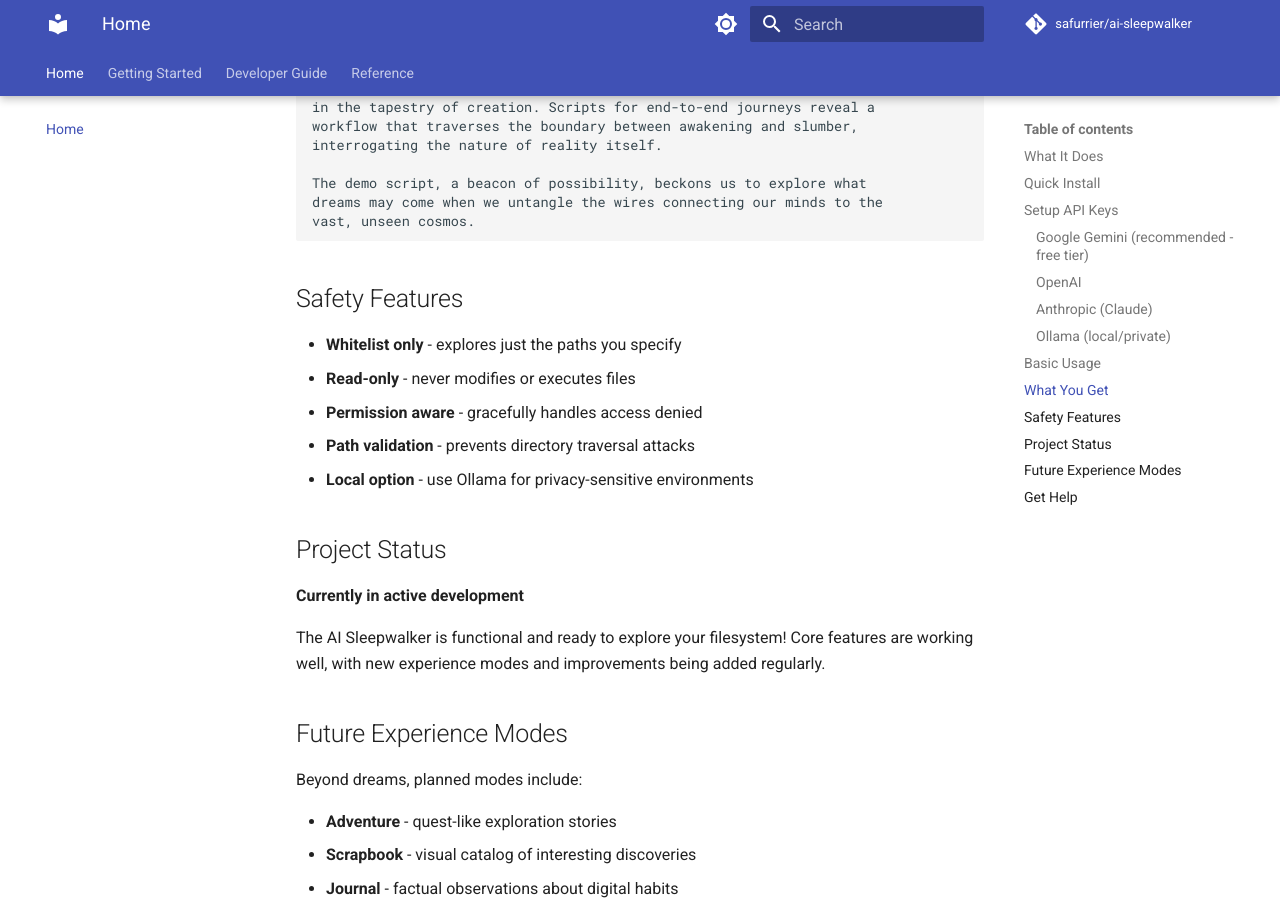
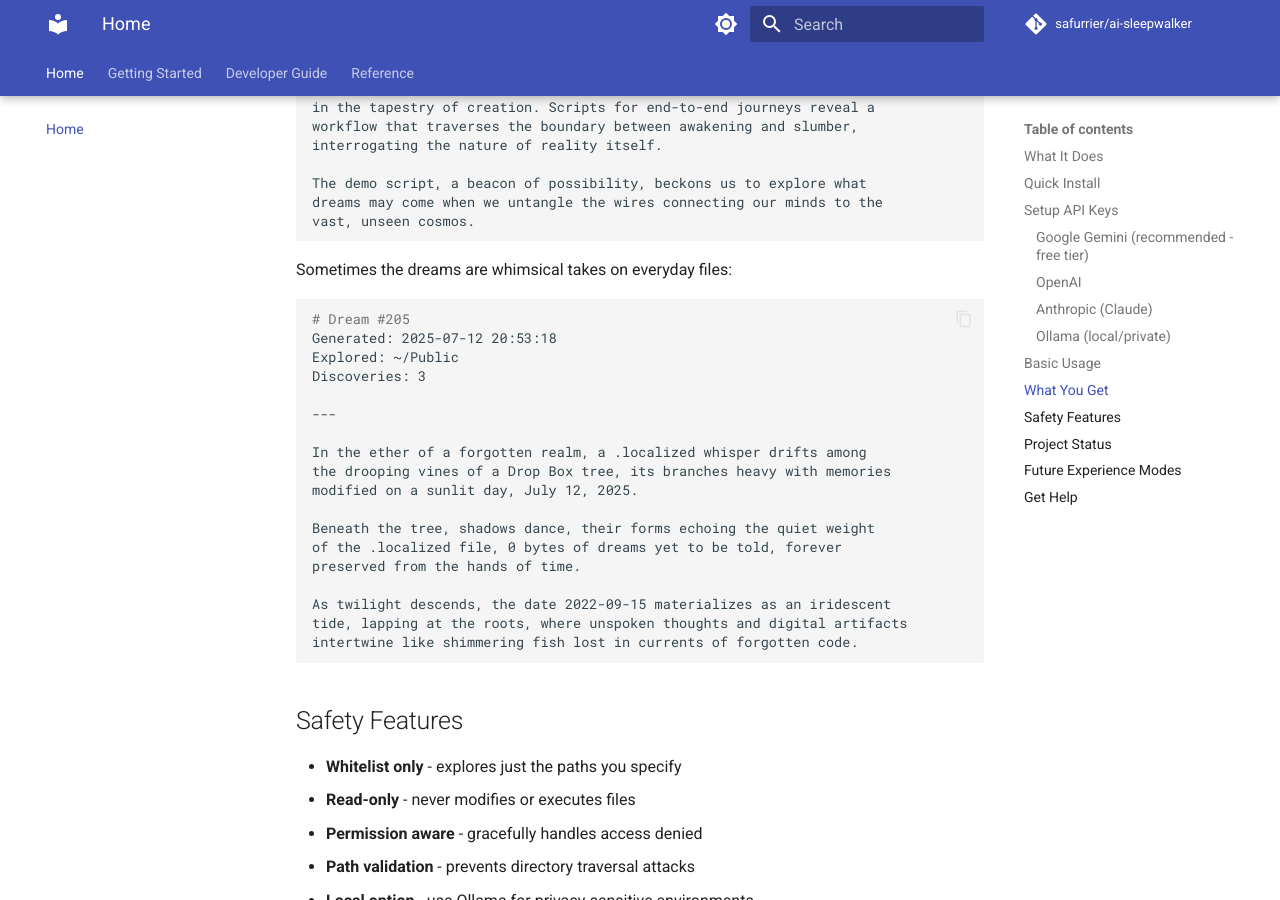
Before and after one commit to safurrier/ai-sleepwalker, an MkDocs documentation site: the page built from docs/index.md, in a window 1280 px wide and 900 px high, scrolled down 2342 px. Built offline with MkDocs 1.6.1 and Material for MkDocs 9.7.7, drawn with Linux system fonts in a browser that asks for light colours; comment, search, counter and statistics services are not loaded.

Commit message:
Add second dream example showing variety
Shows how sleepwalker creates whimsical poetry even from mundane files:
- Dream #205 from ~/Public with just .localized and Drop Box
- Demonstrates range: complex tech files → philosophical, simple files → whimsical
- Gives users better sense of what to expect from their own directories

````diff
--- a/docs/index.md
+++ b/docs/index.md
@@ -108,6 +108,29 @@ dreams may come when we untangle the wires connecting our minds to the
 vast, unseen cosmos.
 ```
 
+Sometimes the dreams are whimsical takes on everyday files:
+
+```markdown
+# Dream #205
+Generated: 2025-07-12 20:53:18
+Explored: ~/Public
+Discoveries: 3
+
+---
+
+In the ether of a forgotten realm, a .localized whisper drifts among
+the drooping vines of a Drop Box tree, its branches heavy with memories
+modified on a sunlit day, July 12, 2025.
+
+Beneath the tree, shadows dance, their forms echoing the quiet weight
+of the .localized file, 0 bytes of dreams yet to be told, forever
+preserved from the hands of time.
+
+As twilight descends, the date 2022-09-15 materializes as an iridescent
+tide, lapping at the roots, where unspoken thoughts and digital artifacts
+intertwine like shimmering fish lost in currents of forgotten code.
+```
+
 ## Safety Features
 
 - **Whitelist only** - explores just the paths you specify
````
